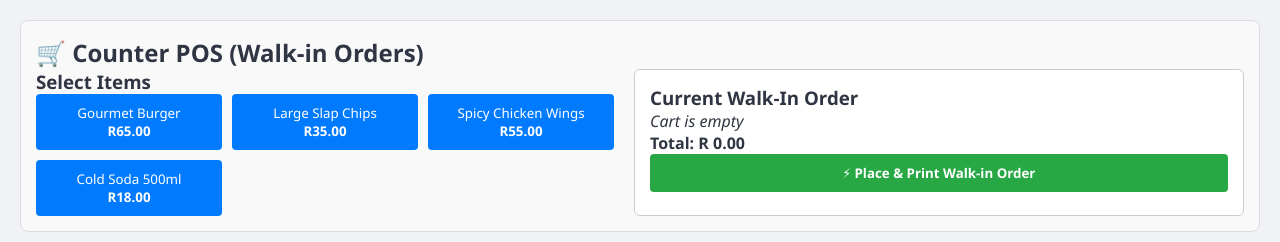
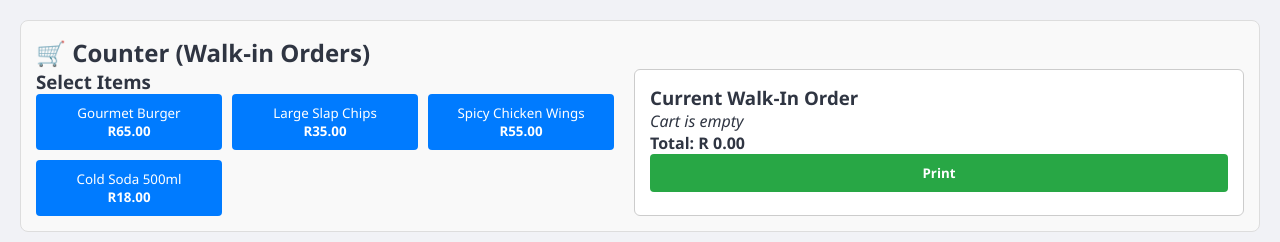
Before and after one commit to lethokuhl3/website-fastfood, a website: page frontend/admin.html in a window 1280 px wide. Shown: the top 242 px of the page. Drawn offline with Linux system fonts and the light colour scheme; no server answers.

Commit message:
Update header and button text in admin panel for walk-in orders

```diff
--- a/frontend/admin.html
+++ b/frontend/admin.html
@@ -9,7 +9,7 @@
   <body style="padding: 20px; font-family: sans-serif">
 
   <section style="background: #f9f9f9; padding: 15px; border-radius: 8px; margin-bottom: 25px; border: 1px solid #ddd;">
-    <h2>🛒 Counter POS (Walk-in Orders)</h2>
+    <h2>🛒 Counter (Walk-in Orders)</h2>
     <div style="display: flex; gap: 20px; flex-wrap: wrap;">
 
       <!-- Menu Quick Select -->
@@ -28,7 +28,7 @@
         </ul>
         <p><strong>Total: R <span id="posTotal">0.00</span></strong></p>
         <button onclick="submitWalkInOrder()" style="background: #28a745; color: white; padding: 10px 15px; border: none; border-radius: 4px; cursor: pointer; width: 100%; font-weight: bold;">
-          ⚡ Place & Print Walk-in Order
+           Print
         </button>
       </div>
 
```
